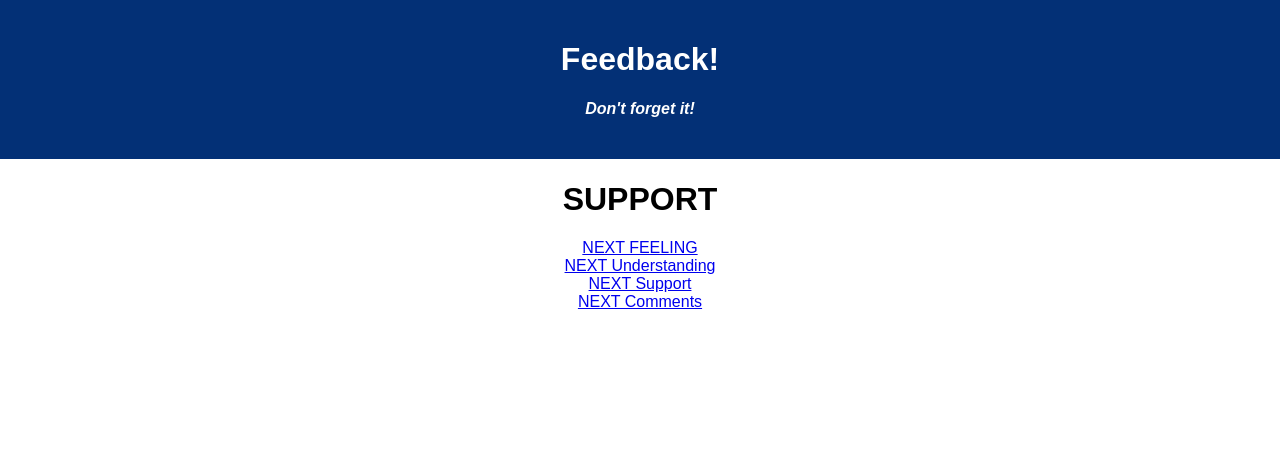
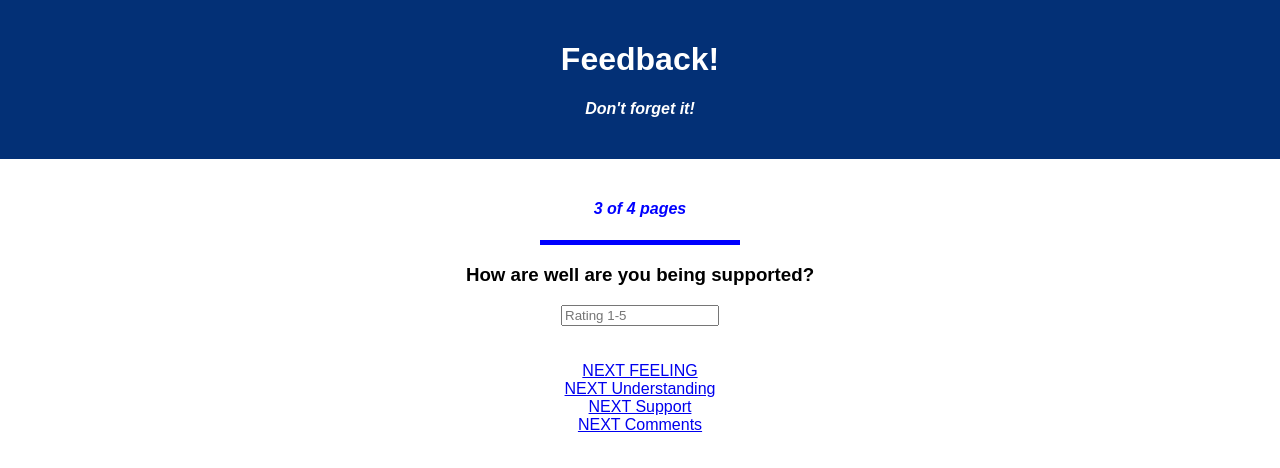
Before and after one commit to yasis12/weekend-redux-feedback-loop, a React (Create React App) app: page /#/3 in a window 1280 px wide. Shown: the top 468 px of the page. Built offline with nearby package versions, Linux system fonts and the light colour scheme.

Commit message:
All pages that were alike were copied to their respective components.

```diff
--- a/src/components/Feeling/feeling.jsx
+++ b/src/components/Feeling/feeling.jsx
@@ -23,11 +23,10 @@ function feeling () {
             </div>
 
             <br />
-            <h3>How are you felling today?</h3>
+            <h3>How are you feeling today?</h3>
         <form className="feelingForm" onSubmit={handleSubmit}>
             <input type="number" min="0" max="5" placeholder="Rating 1-5" onChange={event => setNewFeelings(event.target.value)}/>
             <br /> <br />
-            <button type="submit">Next</button>
         </form>
         <br />
 
--- /dev/null
+++ b/src/components/Support/Support.css
@@ -0,0 +1,21 @@
+
+.supportForm input {
+    width: 150px;
+}
+
+.pageNumber {
+    color: blue;
+}
+
+.pageNumberContainer {
+    display: inline-block;
+    margin-bottom: 1px;
+}
+
+.pageNumberContainer::after {
+    content: "";
+    display: block;
+    width: 200px;
+    border-bottom: 5px solid blue;
+    margin-top: 0px; /* Adjust the spacing between the text and the line */
+}
--- a/src/components/Support/Support.jsx
+++ b/src/components/Support/Support.jsx
@@ -1,7 +1,35 @@
+import './Support.css'
+import React from 'react';
+import { useDispatch, useSelector } from 'react-redux';
+import { useState } from 'react';
 
 function Support () {
+    const dispatch = useDispatch();
+    const [newSupport, setNewSupport] = useState('');
+
+    const handleSubmit = (event) => {
+        event.preventDefault();
+        dispatch({
+            type: 'SET_SUPPORT',
+            payload: newSupport
+        })
+    };
+
     return (
-        <h1>SUPPORT</h1>
+        <div>
+            <div className='pageNumberContainer'>
+                <h4 className='pageNumber'>3 of 4 pages</h4>
+            </div>
+
+            <br />
+            <h3>How are well are you being supported?</h3>
+        <form className="supportForm" onSubmit={handleSubmit}>
+            <input type="number" min="0" max="5" placeholder="Rating 1-5" onChange={event => setNewUnderstanding(event.target.value)}/>
+            <br /> <br />
+        </form>
+        <br />
+
+        </div>
     )
 }
 
--- /dev/null
+++ b/src/components/Understanding/Understanding.css
@@ -0,0 +1,21 @@
+
+.understandingForm input {
+    width: 150px;
+}
+
+.pageNumber {
+    color: blue;
+}
+
+.pageNumberContainer {
+    display: inline-block;
+    margin-bottom: 1px;
+}
+
+.pageNumberContainer::after {
+    content: "";
+    display: block;
+    width: 200px;
+    border-bottom: 5px solid blue;
+    margin-top: 0px; /* Adjust the spacing between the text and the line */
+}
--- a/src/components/Understanding/Understanding.jsx
+++ b/src/components/Understanding/Understanding.jsx
@@ -1,8 +1,35 @@
+import './Understanding.css'
+import React from 'react';
+import { useDispatch, useSelector } from 'react-redux';
+import { useState } from 'react';
 
 function Understanding () {
+    const dispatch = useDispatch();
+    const [newUnderstanding, setNewUnderstanding] = useState('');
+
+    const handleSubmit = (event) => {
+        event.preventDefault();
+        dispatch({
+            type: 'SET_UNDERSTANDING',
+            payload: newUnderstanding
+        })
+    };
 
     return (
-        <h1>Understanding</h1>
+        <div>
+            <div className='pageNumberContainer'>
+                <h4 className='pageNumber'>2 of 4 pages</h4>
+            </div>
+
+            <br />
+            <h3>How are well are you understanding the content?</h3>
+        <form className="understandingForm" onSubmit={handleSubmit}>
+            <input type="number" min="0" max="5" placeholder="Rating 1-5" onChange={event => setNewUnderstanding(event.target.value)}/>
+            <br /> <br />
+        </form>
+        <br />
+
+        </div>
     )
 }
 
```
